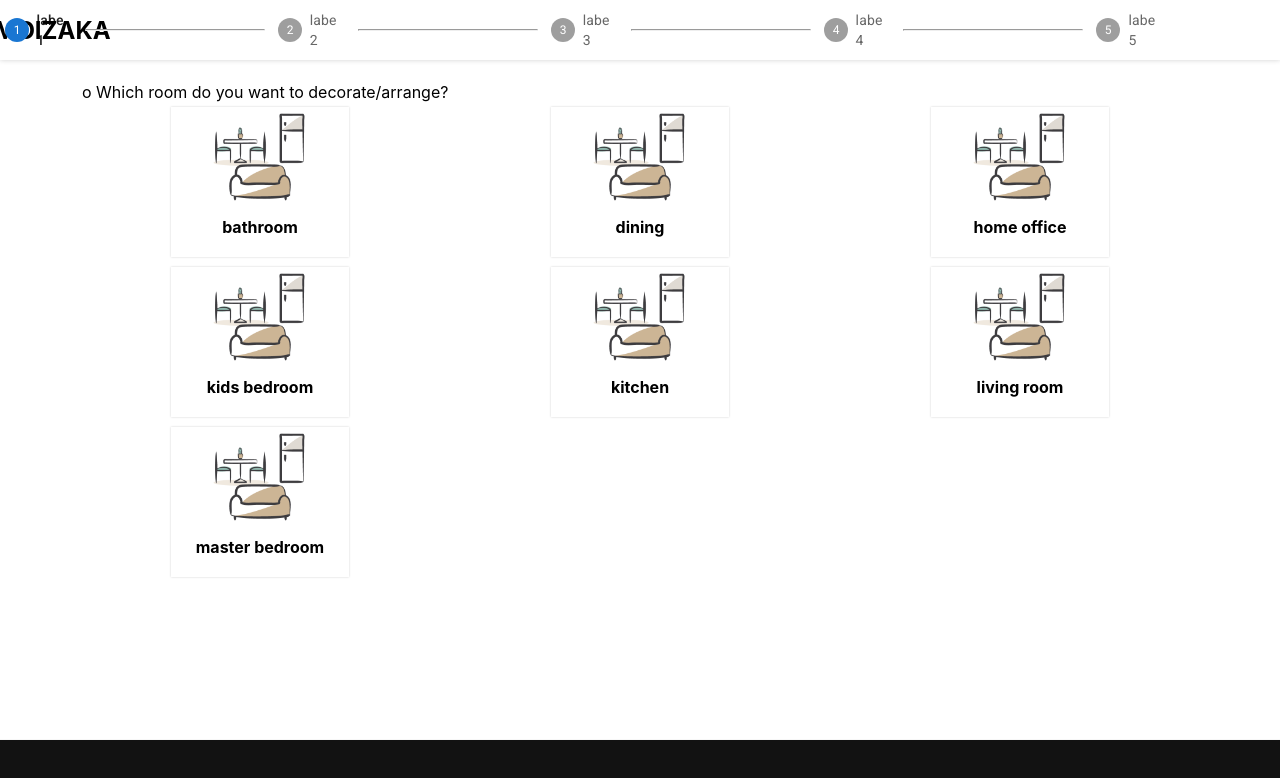
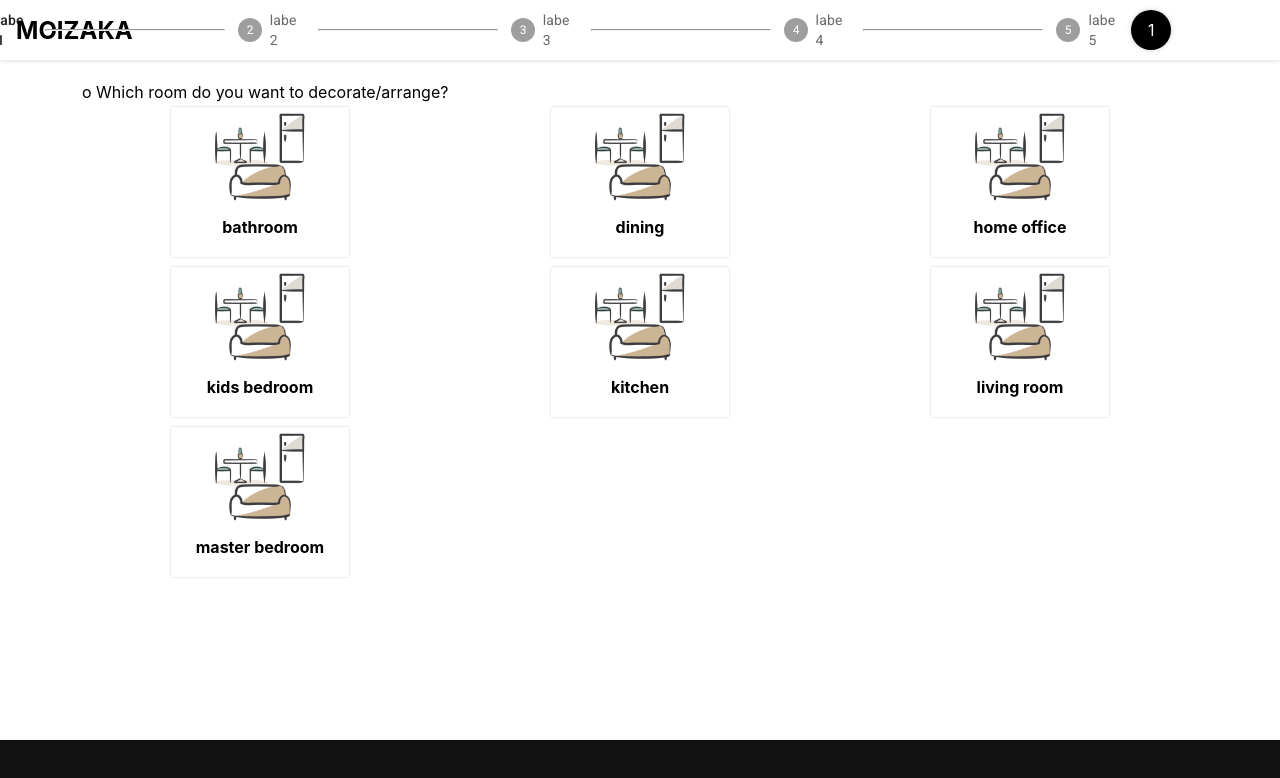
Before and after one commit to ArseneMerci/promotion-typeform, a Next.js app: page / in a window 1280 px wide. Shown: the top 778 px of the page. Built offline with nearby package versions, Linux system fonts and the light colour scheme.

Commit message:
responsive design for sm

```diff
--- a/components/contentWrapper/wrapper.module.css
+++ b/components/contentWrapper/wrapper.module.css
@@ -1,4 +1,5 @@
 .container{
     width:100%;
     padding:10px;
+    overflow-x: auto;
 }
--- a/components/footer/footer.module.css
+++ b/components/footer/footer.module.css
@@ -69,3 +69,10 @@
     display:flex;
     overflow-x: auto;
 }
+@media (max-width:500px) {
+    .actionHolder{
+        align-items:flex-start;
+        justify-content:center;
+        height:100px;
+    }
+}
--- a/components/footer/index.jsx
+++ b/components/footer/index.jsx
@@ -21,26 +21,8 @@
             )}
         >
             <section className={classNames("row", styles.header)}>
-                <div className={classNames("col-lg-3 col-md-12", styles.toggleHolder)}>
-                    <section>
-                        {/* <button
-                            onClick={() => setToggle(!toggle)}
-                            type="button"
-                            className={classNames(styles.toggleButton)}
-                        >
-                            <span>{products.length}</span>
-                            <BsFillBagFill size={25} />
-                            <small>Selected Items</small>
-                        </button> */}
-                    </section>
-                </div>
-                <div className={classNames("col-lg-7 col-md-12", styles.actionHolder)}>
+                <div className={classNames("col-lg-11 col-md-12", styles.actionHolder)}>
                     <NextOrPrevButton />
-                </div>
-            </section>
-            <section className={classNames("row", styles.row)}>
-                <div className={classNames("col-lg-12 col-md-12", styles.itemSlider)}>
-                    {/* item goes here */}
                 </div>
             </section>
         </div>
--- a/components/header/header.module.css
+++ b/components/header/header.module.css
@@ -26,7 +26,10 @@
     padding:5px;
     width:200px;
 }
-@media (max-width:500px) {
+.stepForSm{
+    display:none;
+}
+@media (max-width:600px) {
     .stepsHolder{
         background:black;
         color:white;
@@ -38,4 +41,51 @@
     .line{
         width:5px;
     }
+    .stepsForLg{
+        display:none;
+    }
+    .stepForSm{
+        color:white;
+        display:flex;
+        width:100%;
+        justify-content:center;
+        align-items:center;
+    }
+    .stepForSm span{
+        width:40px;
+        height:40px;
+        background:white;
+        border-radius:50%;
+        display:flex;
+        justify-content:center;
+        align-items:center;
+        color:black;
+        box-shadow:0px 0px 5px 0px rgba(0, 0, 0, 0.19);
+    }
 }
+@media (max-width:1500px) {
+    .stepsForLg{
+        display:none;
+    }
+    .stepForSm{
+        color:white;
+        display:flex;
+        width:30%;
+        justify-content:center;
+        align-items:center;
+    }
+    .stepForSm span{
+        width:40px;
+        height:40px;
+        background:black;
+        border-radius:50%;
+        display:flex;
+        justify-content:center;
+        align-items:center;
+        color:white;
+        box-shadow:0px 0px 5px 0px rgba(0, 0, 0, 0.19);
+    }
+    .logoContainer h2{
+        margin-left:4rem;
+    }
+}
--- a/components/header/index.jsx
+++ b/components/header/index.jsx
@@ -18,7 +18,7 @@
             <div className={classNames("row", styles.row)}>
                 <div
                     className={classNames(
-                        "col-lg-1 col-md-12",
+                        "col-lg-1 col-sm-4",
                         styles.logoContainer
                     )}
                 >
@@ -26,11 +26,12 @@
                 </div>
                 <div
                     className={classNames(
-                        "col-lg-10 col-md-12",
+                        "col-lg-10 col-md-7 col-sm-",
                         styles.stepsHolder
                     )}
                 >
                     <Stepper
+                        className={styles.stepsForLg}
                         activeStep={selector.activeStep}
                         connector={<CustomConnector />}
                     >
@@ -50,6 +51,9 @@
                             <StepLabel>labe 5</StepLabel>
                         </Step>
                     </Stepper>
+                    <div className={styles.stepForSm}>
+                        <span>{selector.activeStep+1}</span>
+                    </div>
                 </div>
             </div>
         </div>
--- a/components/steps/step_five.jsx
+++ b/components/steps/step_five.jsx
@@ -57,6 +57,7 @@
                         </div>
                         <div className="form-contents">
                             <TextField
+                              className="textField"
                                 id="standard-basic"
                                 name="fname"
                                 label="Enter Full Names"
--- a/components/steps/step_three.jsx
+++ b/components/steps/step_three.jsx
@@ -45,14 +45,14 @@
     return (
         <div className="container step-container">
             <div className="row">
-                <div className="col-lg-12 col-md-12 flex-columns">
+                <div className="col-lg-12 col-md-12 flex-columns step3-container">
                     <h5 className="">
                         o By rethinking your interior, what would you like to
                         improve?
                     </h5>
                     <FormControl
                         variant="standard"
-                        sx={{ m: 1, minWidth: 370 }}
+                        sx={{ m: 1,}}
                     >
                         <Select
                             labelId="demo-simple-select-standard-label"
@@ -81,10 +81,10 @@
                     </FormControl>
                 </div>
                 <div className="col-lg-12 col-md-12 flex-columns mt-12">
-                    <h5>
-                        o Our decoration proposal may involve a modification of
-                        your
-                        <br /> floor covering, what do you want to do?
+                    <h5 className="text-h5">
+                        o Our decoration proposal may involve a modification
+                        <br/>of your
+                        floor covering, what do you want to do?
                     </h5>
                     <FormControl>
                         <RadioGroup
--- a/styles/globals.css
+++ b/styles/globals.css
@@ -97,7 +97,15 @@
     margin-top:1rem;
 }
 .active{
-  border:4px solid black;
+  box-sizing: border-box;
+}
+.active::after{
+  background:black;
+  position:absolute;
+  content:'';
+  width:100%;
+  height:100%;
+  opacity:0.6;
 }
 .mt-12{
   margin-top:5rem;
@@ -150,5 +158,29 @@
   .main-above-space{
     height:70px;
   }
-
+  .button-holder{
+    flex-direction: column;
+    padding:10px;
+  }
+  .button-holder button:nth-child(2)
+  {
+    margin-top:10px;
+  }
+  .stepTwoColors{
+    width:100%;
+  }
+  .textField{
+    width:100%;
+  }
+  .form-container{
+    width:100%;
+  }
+  .text-h5{
+    width:100%;
+    padding:10px;
+    box-sizing: content-box;
+    display:flex;
+    height:auto;
+    text-align: start;
+  }
 }
```
Also changed, not shown: components/common/button/index.js (+0 -7 lines).
